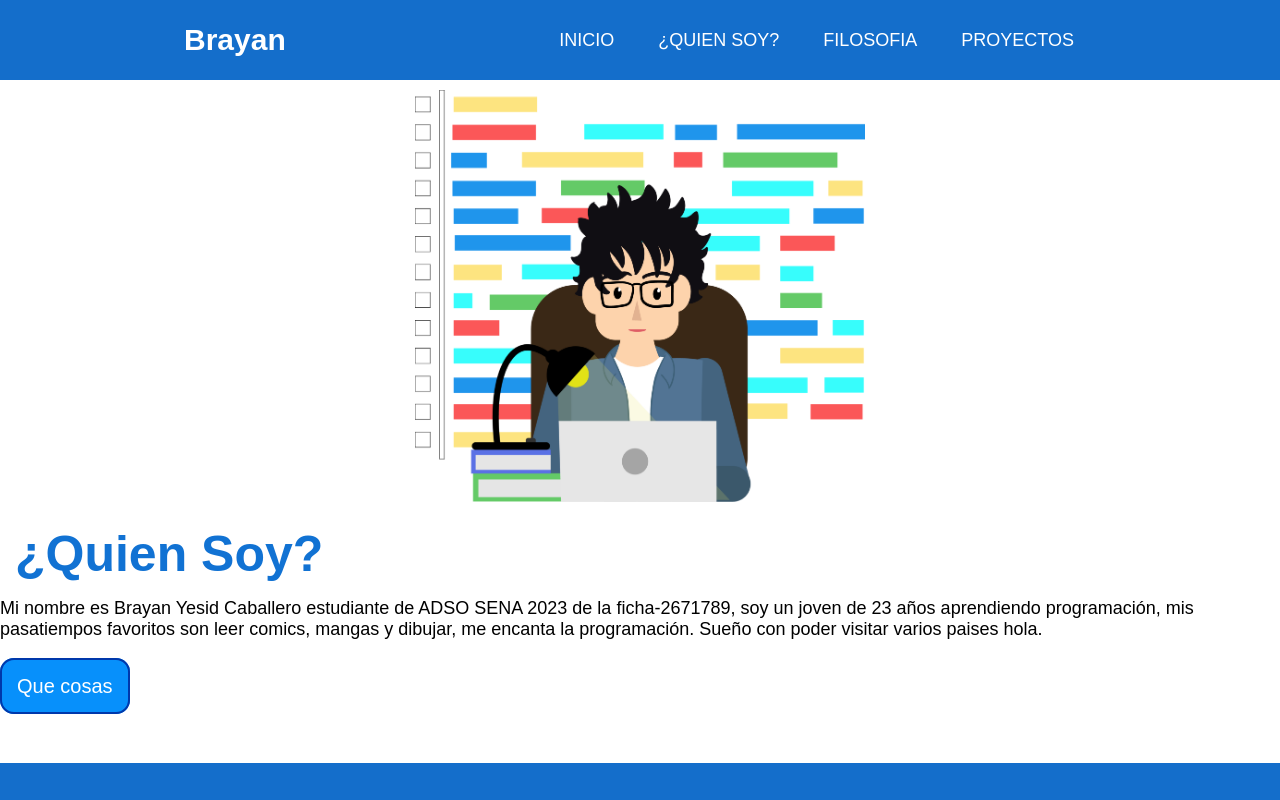
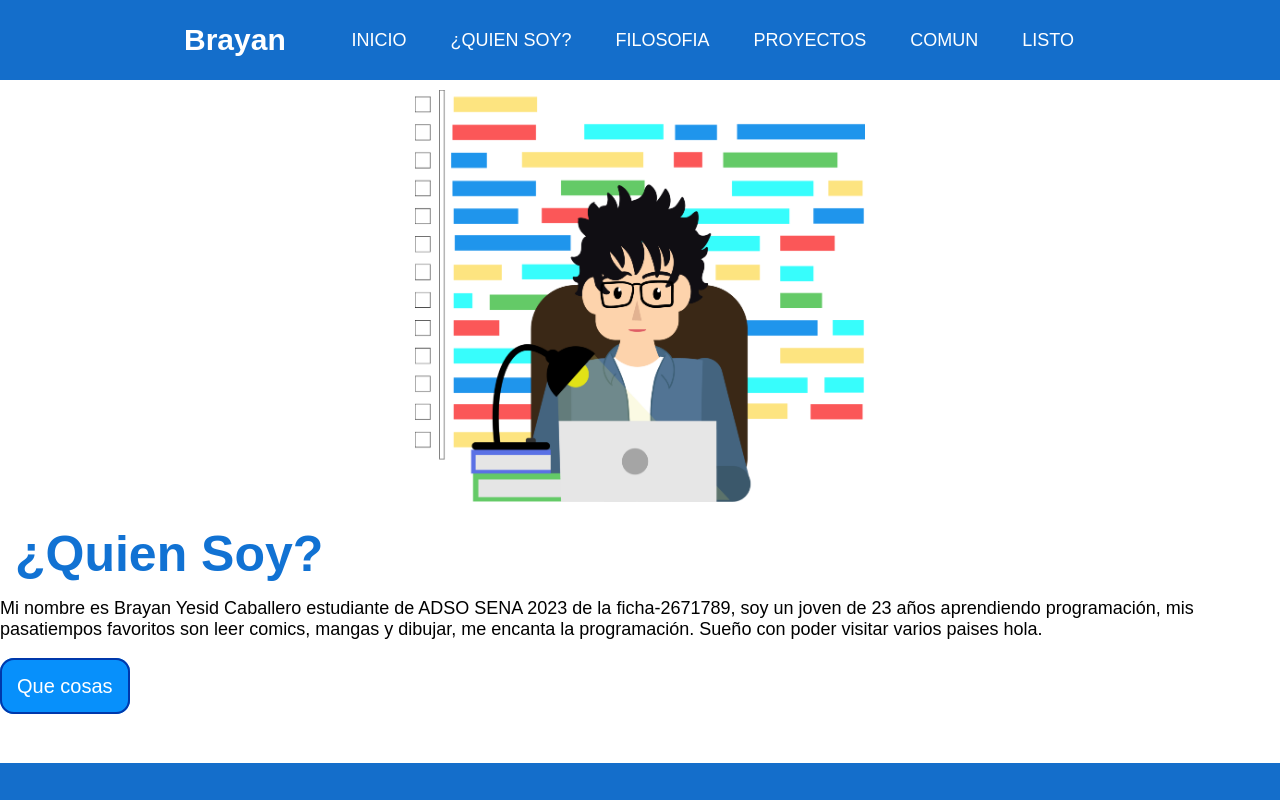
Before and after one commit to BrayanYes92338/Ejercicio-Prueba-Git-, a plain HTML site: page index.html in a window 1280 px wide. Shown: the top 800 px of the page. Drawn offline with Linux system fonts and the light colour scheme.

Commit message:
Update index.html
holas

```diff
--- a/index.html
+++ b/index.html
@@ -22,6 +22,8 @@
 			<li class="nav-menu-item"><a href="#quien-soy" class="nav-menu-link nav-link">¿Quien Soy?</a></li>
 			<li class="nav-menu-item"><a href="#Filosofia" class="nav-menu-link nav-link">Filosofia</a></li>
 			<li class="nav-menu-item"><a href="#proyectos" class="nav-menu-link nav-link nav-menu-link_active">Proyectos</a></li>
+<li class="nav-menu-item"><a href="#Filosofia" class="nav-menu-link nav-link">Comun</a></li>
+			<li class="nav-menu-item"><a href="#proyectos" class="nav-menu-link nav-link nav-menu-link_active">Listo</a></li>
 			</ul>
 		</nav>
 	</header>
```
